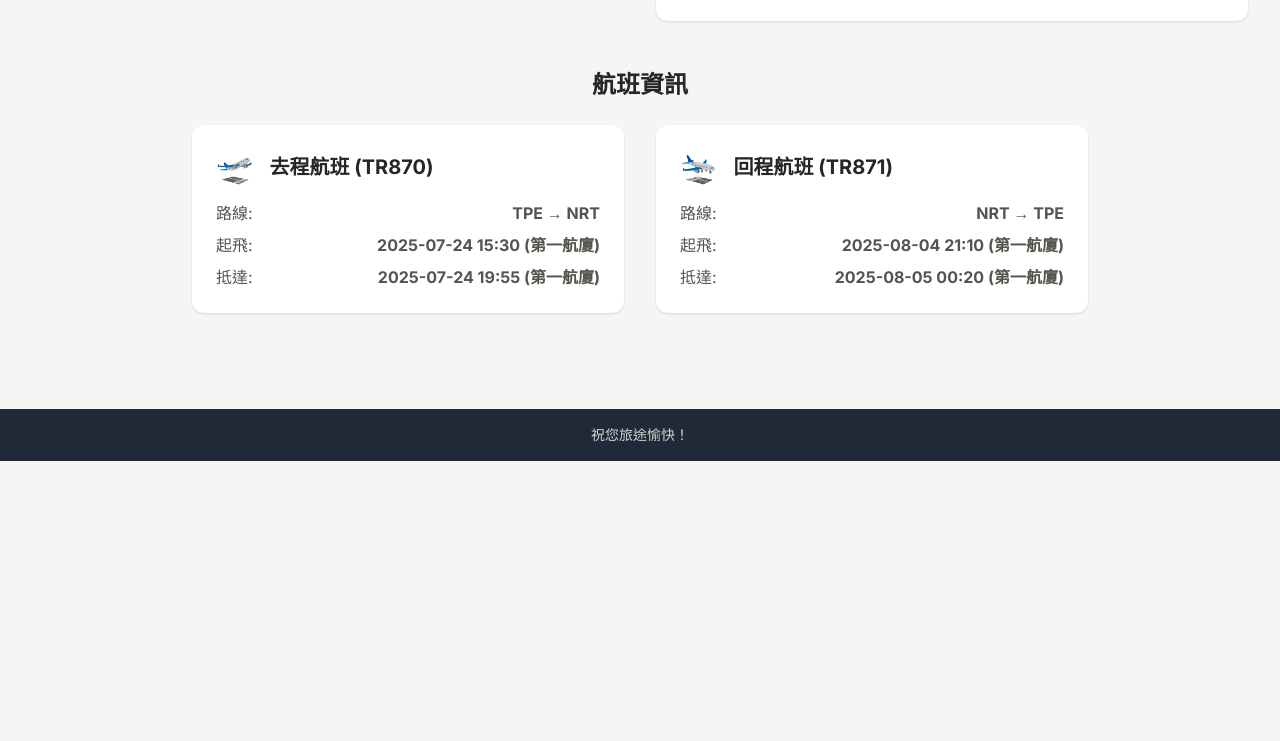
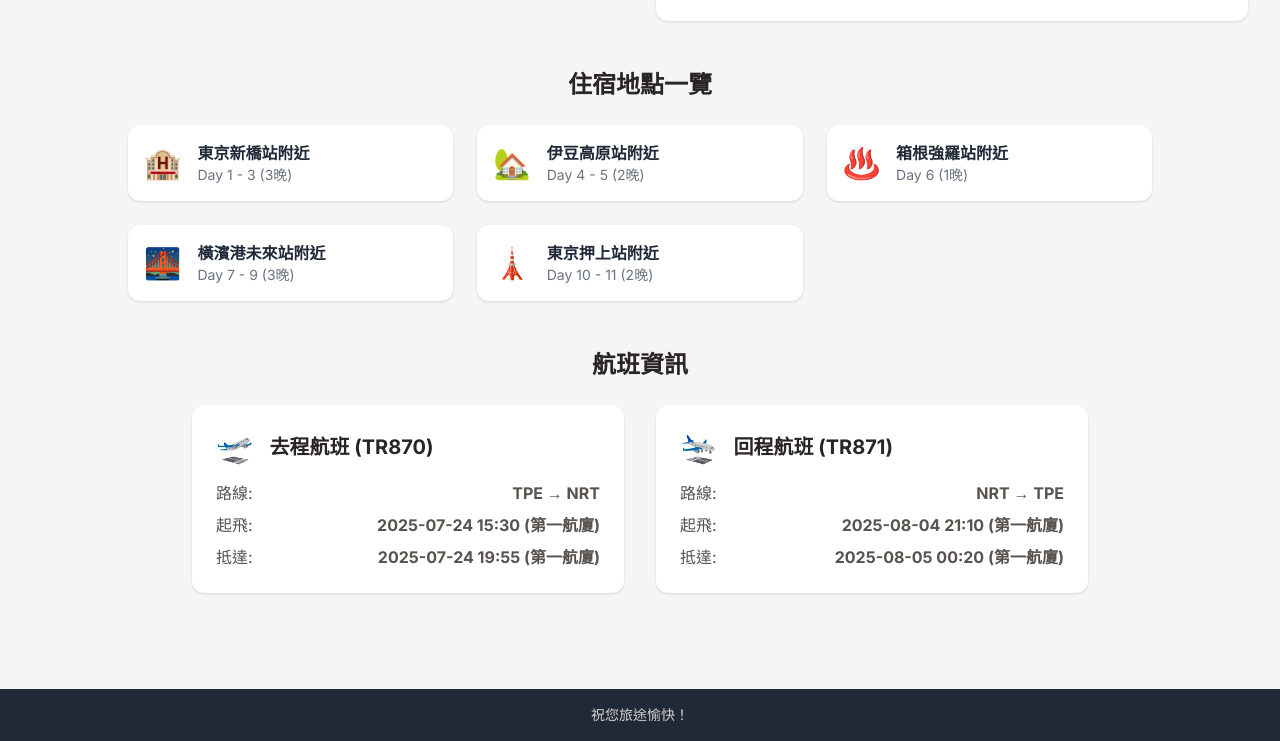
Before and after one commit to rexx/rexx.github.io, a plain HTML site: page itinerary.html in a window 1280 px wide. Shown: the part 2583-3324 px from the top of the page. Before the commit the page ends 3044 px from the top, so only its background shows below. Drawn offline with nearby package versions, Linux system fonts and the light colour scheme.

Commit message:
fix: add accommodation details to itinerary
- Include a section for accommodation overview
- List accommodations with icons and details for each stay
- Enhance user experience by organizing lodging information

```diff
--- a/itinerary.html
+++ b/itinerary.html
@@ -129,6 +129,47 @@
                     <h3 class="text-xl font-bold text-center mb-4">各地區住宿夜數分佈</h3>
                     <div class="chart-container">
                         <canvas id="tripDistributionChart"></canvas>
+                    </div>
+                </div>
+            </div>
+
+            <div class="mt-12">
+                <h3 class="text-2xl font-bold text-center mb-6">住宿地點一覽</h3>
+                <div class="grid grid-cols-1 sm:grid-cols-2 lg:grid-cols-3 gap-6 max-w-5xl mx-auto">
+                    <div class="bg-white dark:bg-gray-800 p-4 rounded-xl shadow flex items-center">
+                        <span class="text-3xl mr-4">🏨</span>
+                        <div>
+                            <p class="font-bold text-gray-800 dark:text-gray-200">東京新橋站附近</p>
+                            <p class="text-sm text-gray-500 dark:text-gray-400">Day 1 - 3 (3晚)</p>
+                        </div>
+                    </div>
+                    <div class="bg-white dark:bg-gray-800 p-4 rounded-xl shadow flex items-center">
+                        <span class="text-3xl mr-4">🏡</span>
+                        <div>
+                            <p class="font-bold text-gray-800 dark:text-gray-200">伊豆高原站附近</p>
+                            <p class="text-sm text-gray-500 dark:text-gray-400">Day 4 - 5 (2晚)</p>
+                        </div>
+                    </div>
+                    <div class="bg-white dark:bg-gray-800 p-4 rounded-xl shadow flex items-center">
+                        <span class="text-3xl mr-4">♨️</span>
+                        <div>
+                            <p class="font-bold text-gray-800 dark:text-gray-200">箱根強羅站附近</p>
+                            <p class="text-sm text-gray-500 dark:text-gray-400">Day 6 (1晚)</p>
+                        </div>
+                    </div>
+                    <div class="bg-white dark:bg-gray-800 p-4 rounded-xl shadow flex items-center">
+                        <span class="text-3xl mr-4">🌉</span>
+                        <div>
+                            <p class="font-bold text-gray-800 dark:text-gray-200">橫濱港未來站附近</p>
+                            <p class="text-sm text-gray-500 dark:text-gray-400">Day 7 - 9 (3晚)</p>
+                        </div>
+                    </div>
+                    <div class="bg-white dark:bg-gray-800 p-4 rounded-xl shadow flex items-center sm:col-span-2 lg:col-span-1 lg:col-start-2">
+                        <span class="text-3xl mr-4">🗼</span>
+                        <div>
+                            <p class="font-bold text-gray-800 dark:text-gray-200">東京押上站附近</p>
+                            <p class="text-sm text-gray-500 dark:text-gray-400">Day 10 - 11 (2晚)</p>
+                        </div>
                     </div>
                 </div>
             </div>
```
